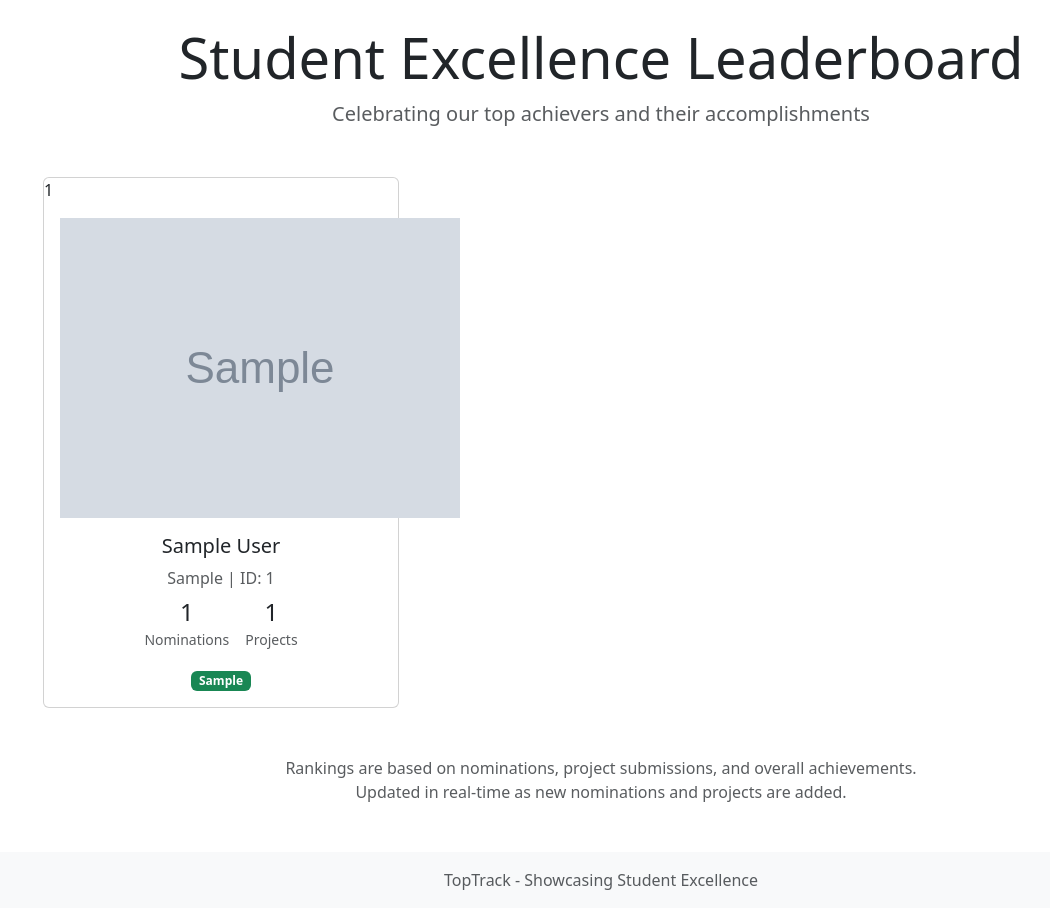
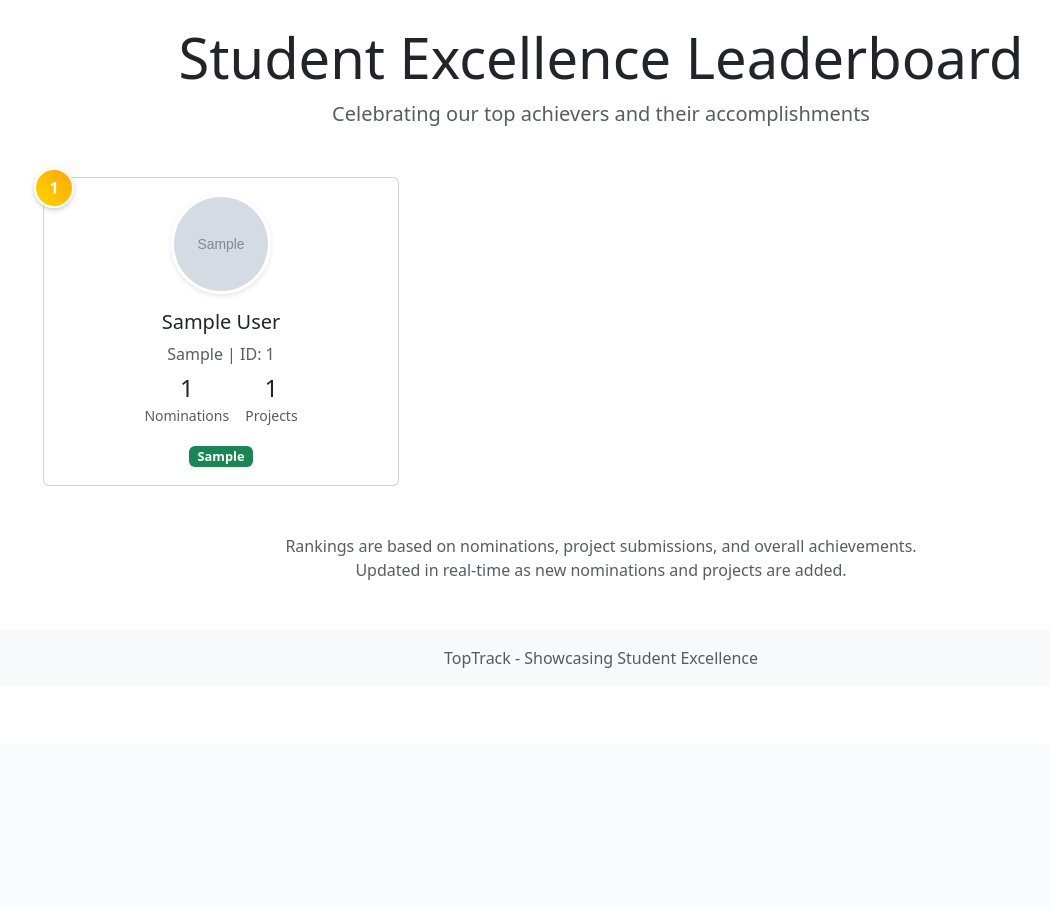
Before and after one commit to iligashi-work/InnoLearn, a PHP site: page /leaderboard.php in a window 1280 px wide. Shown: the part 56-964 px from the top of the page, without its empty margins (39-1089 px from the left). After the commit the page ends 724 px from the top, so only its background shows below. Run offline with PHP 8.4, Linux system fonts and the light colour scheme; tables that the repository leaves empty hold one stand-in row (values such as "Sample post"); grey boxes marked "Sample" are stand-in pictures; some libraries are stand-ins or nearby versions.

Commit message:
Fixed leaderboard design

```diff
--- a/leaderboard.php
+++ b/leaderboard.php
@@ -42,6 +42,42 @@ while ($row = $project_stmt->fetch(PDO::FETCH_ASSOC)) {
     <title>Leaderboard - TopTrack</title>
     <link href="https://cdn.jsdelivr.net/npm/bootstrap@5.3.0/dist/css/bootstrap.min.css" rel="stylesheet">
     <link rel="stylesheet" href="https://cdn.jsdelivr.net/npm/bootstrap-icons@1.7.2/font/bootstrap-icons.css">
+    <style>
+        .student-card {
+            transition: transform 0.2s;
+        }
+        .student-card:hover {
+            transform: translateY(-5px);
+        }
+        .achievement-badge {
+            font-size: 0.8rem;
+            margin: 2px;
+        }
+        .rank-badge {
+            position: absolute;
+            top: -10px;
+            left: -10px;
+            width: 40px;
+            height: 40px;
+            border-radius: 50%;
+            background: linear-gradient(45deg, #FFD700, #FFA500);
+            display: flex;
+            align-items: center;
+            justify-content: center;
+            color: white;
+            font-weight: bold;
+            border: 2px solid white;
+            box-shadow: 0 2px 5px rgba(0,0,0,0.2);
+        }
+        .profile-image {
+            width: 100px;
+            height: 100px;
+            object-fit: cover;
+            border-radius: 50%;
+            border: 3px solid #fff;
+            box-shadow: 0 2px 5px rgba(0,0,0,0.1);
+        }
+    </style>
 </head>
 <body>
     <nav class="navbar navbar-expand-lg navbar-dark bg-primary">
```
